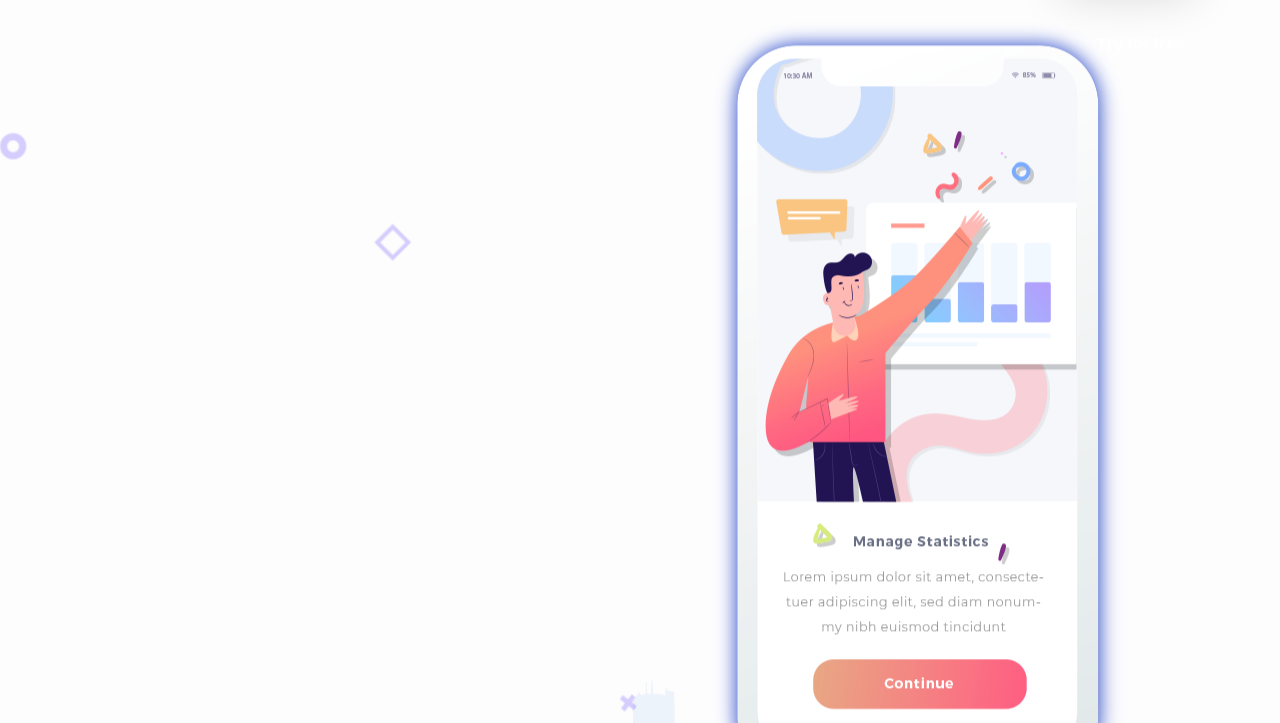
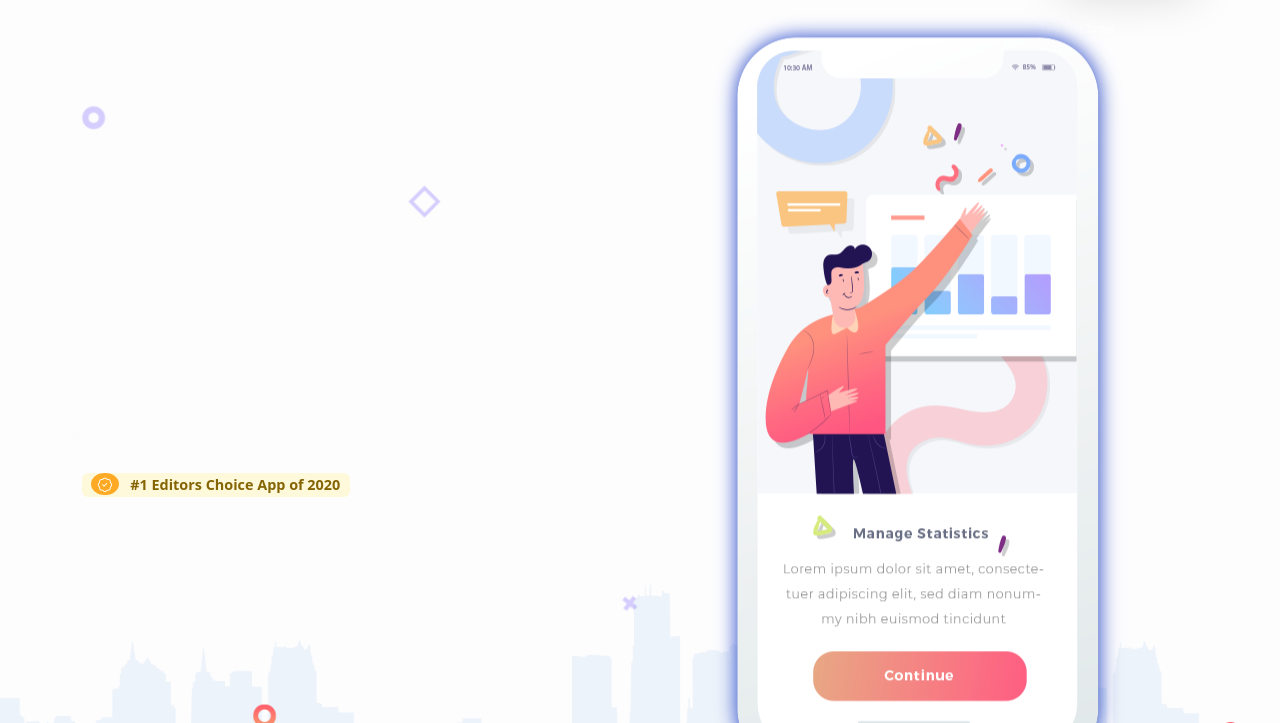
Before and after one commit to zainkhokhar831/freebie, a website: page index.html in a window 1280 px wide. Shown: the part 77-800 px from the top of the page. Drawn offline with nearby package versions, Linux system fonts and the light colour scheme.

Commit message:
intro section changes

```diff
--- a/index.html
+++ b/index.html
@@ -64,42 +64,26 @@
 
 <!-- BEGIN INTRO-SECTION HERE -->
  <section id="id" class="intor-section">
-   <!-- Background image -->
-  <img src="images/intro-section/intro.png" alt="" class="bg-img">
+  <!-- Background image -->
+  <img src="images/intro-section/intro.png" alt="" class="bg-img img-fuild">
 
   <!-- Content -->
-  <div class="container">
-    <div class="row">
-      <div class="col-lg-6 col-md-12">
-        <!-- Left content -->
+  <div class="container mt-5">
+    <div class="row align-items-center">
+      <div class="col-lg-6 col-md-12 text-start">
+        <div class="badge">
+          <i class="bi bi-patch-check me-2"></i> #1 Editors Choice App of 2020
+        </div>
+        <p class="mt-3 text-white">Ye text badge ke niche aayega, jaisa tu bola tha.</p>
       </div>
 
       <div class="col-lg-6 col-md-12 text-center">
-        <img src="images/awsome_app_features/phone.png" class="phone-img" alt="">
+        <img src="images/awsome_app_features/phone.png" class="phone-img img-fuild" alt="">
       </div>
     </div>
   </div>
+</section>
 
-
-
-
-
-
-
-
-
-
-
-
-
-
-
-
-
-
-
-
- </section>
 
 
 <!-- INTRO-SECTION HERE -->
--- a/scss/sections/_intro-sections.scss
+++ b/scss/sections/_intro-sections.scss
@@ -2,19 +2,19 @@
 
 .intor-section {
   position: relative;
-  padding: 120px 0;
+  padding-top: 4rem;
   min-height: 100vh;
   overflow: hidden;
 
-  // Background image (intro.png)
-  > img {
+  // Background image
+  .bg-img {
     position: absolute;
     top: 0;
     left: 0;
-    width: 100%;
+    width: 100%;          // 120% ki jagah 100%
     height: 100%;
-    object-fit: cover;
-    z-index: 1;
+    object-fit: cover;     // background properly cover kare
+    z-index: 0;
   }
 
   // Right side phone image styling
@@ -22,8 +22,27 @@
     position: relative;
     display: inline-block;
     animation: floatMotion 3s ease-in-out infinite,
-    yellowGlowPulse 2s ease-in-out infinite;
+               yellowGlowPulse 2s ease-in-out infinite;
     z-index: 2;
+    max-width: 100%;
+    height: auto;
+  }
+
+  .badge {
+    background-color: #fff9db; // halki yellowish color
+    color: #856404;
+    font-size: 0.9rem;
+    position: relative;
+    display: inline-block;
+    z-index: 2;
+    margin-top: 12rem;
+  }
+
+  i {
+    color: white;
+    background-color: $yellow;
+    border-radius: 50%;
+    padding: 0.1rem 0.4rem;
   }
 
   // Responsive adjustment
@@ -32,7 +51,11 @@
 
     .phone-img {
       max-width: 300px;
-      margin-top: 40px;
+      margin-top: 20px;
+    }
+
+    .badge {
+      margin-top: 2rem; // choti screen me properly gap
     }
   }
 }
```
Also changed, not shown: assets/css/style.css, 1 other file.
